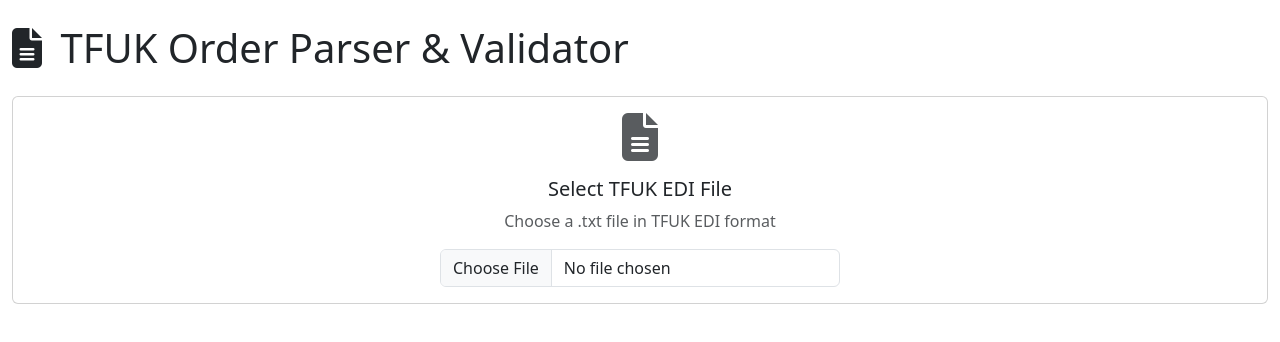
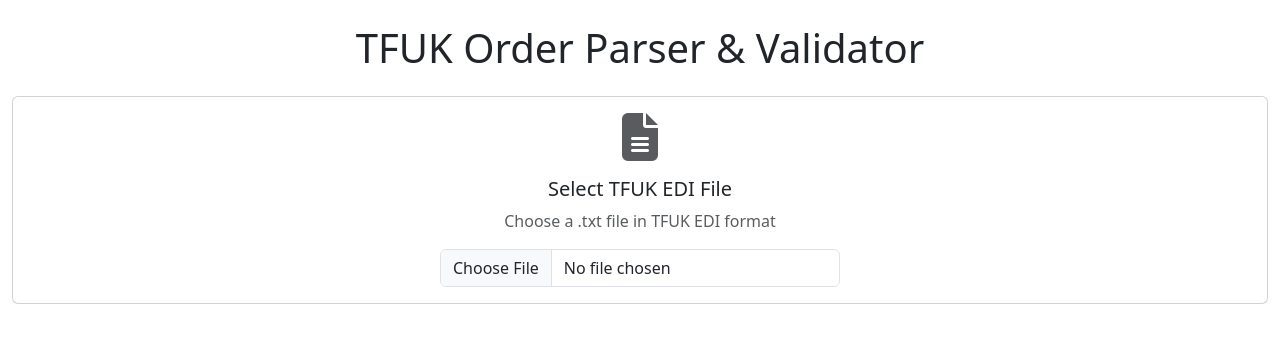
Before and after one commit to tjintranet/TF-Order-Address-Validation, a plain HTML site: page index.html in a window 1280 px wide. Drawn offline with nearby package versions, Linux system fonts and the light colour scheme.

Commit message:
Add files via upload

```diff
--- a/index.html
+++ b/index.html
@@ -78,8 +78,7 @@
     <div class="container-fluid py-4">
         <div class="row">
             <div class="col-12">
-                <h1 class="mb-4">
-                    <i class="fas fa-file-alt me-2"></i>
+                <h1 class="text-center mb-4">
                     TFUK Order Parser & Validator
                 </h1>
             </div>
@@ -110,7 +109,7 @@
                             <div class="form-check form-switch">
                                 <input class="form-check-input" type="checkbox" id="hideValidToggle">
                                 <label class="form-check-label" for="hideValidToggle">
-                                    Hide valid orders
+                                    Show only invalid orders
                                 </label>
                             </div>
                             <div>
```
